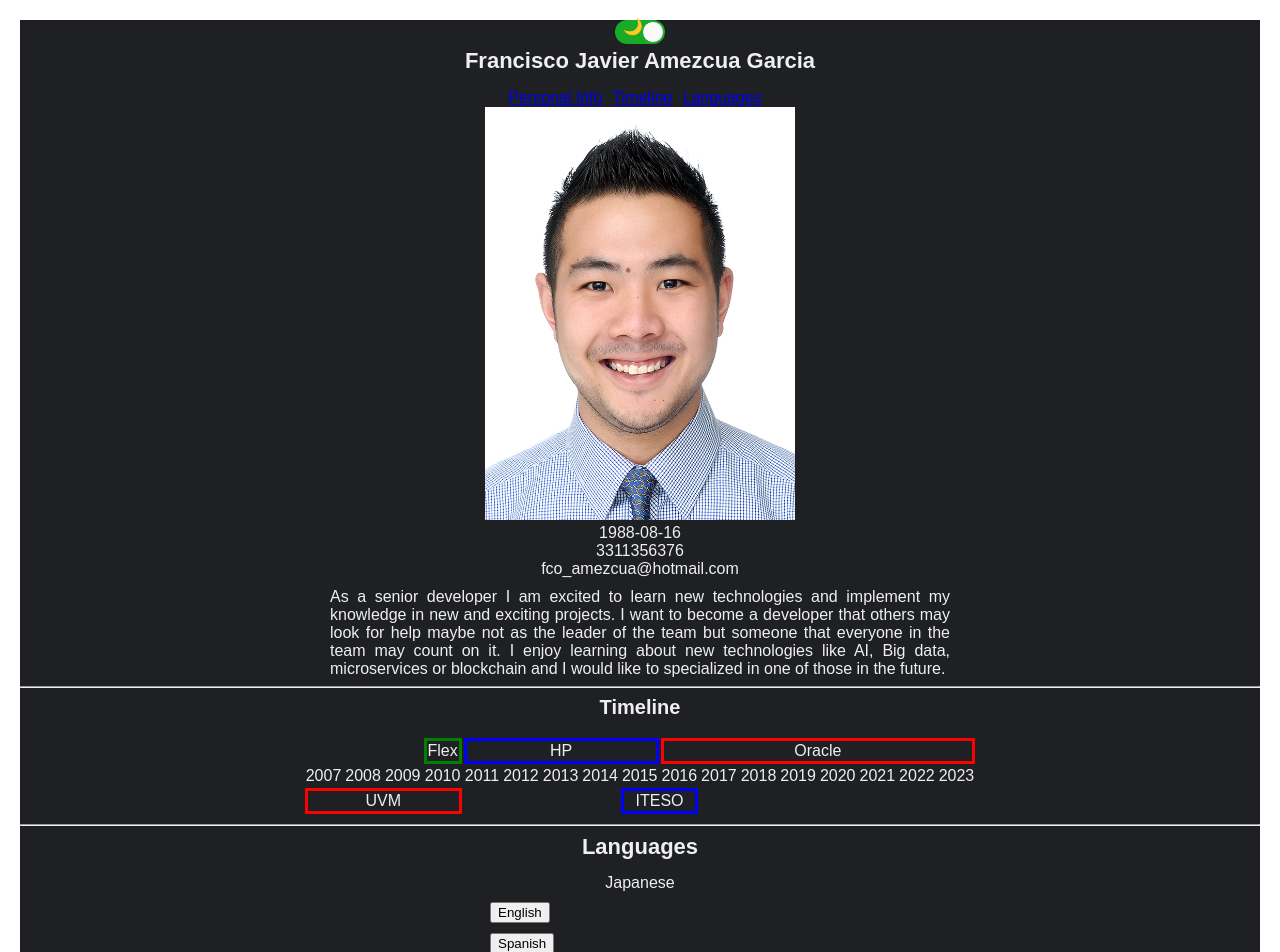
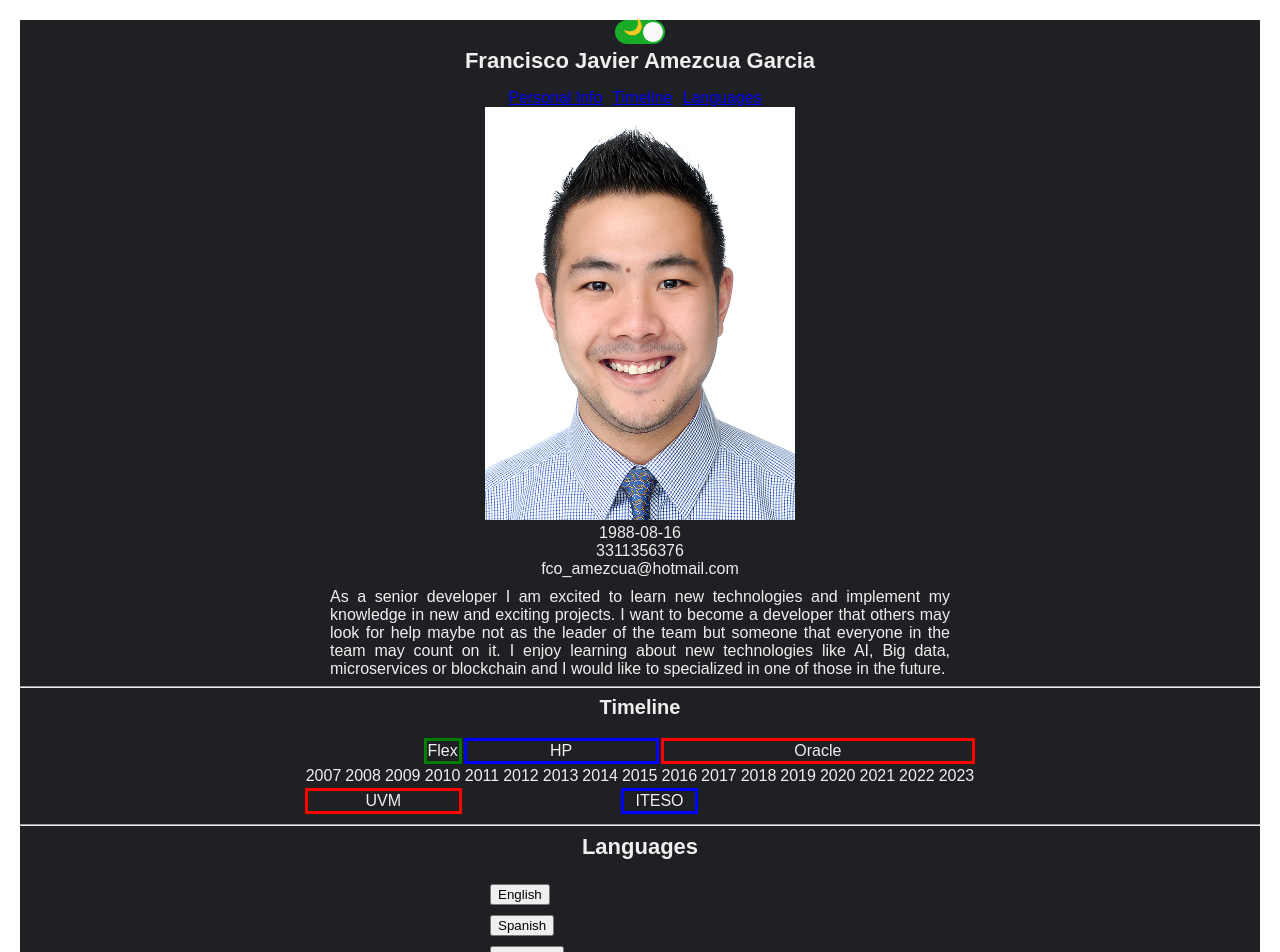
Before and after one commit to pacomaster/personal-page, a React (Create React App) app in the folder src/: page / in a window 1280 px wide. Shown: the top 952 px of the page. Built offline with nearby package versions, Linux system fonts and the light colour scheme.

Commit message:
Unit test translations

```diff
--- a/package.json
+++ b/package.json
@@ -37,6 +37,8 @@
     ]
   },
   "devDependencies": {
-    "@testing-library/react": "^14.1.2"
+    "@testing-library/dom": "^9.3.3",
+    "@testing-library/react": "^14.1.2",
+    "@testing-library/user-event": "^14.5.1"
   }
 }
--- a/src/Languages/Languages.js
+++ b/src/Languages/Languages.js
@@ -1,3 +1,4 @@
+import { useState } from 'react';
 import { useTranslation } from 'react-i18next';
 import '../i18n/config';
 
@@ -5,18 +6,23 @@ import '../i18n/config';
 
 export default function Languages({languages}) {
     const { i18n, t } = useTranslation();
+    const [isChange, setIsChange] = useState("false");
 
     function changeLang(lang_code){
         i18n.changeLanguage(lang_code);
+        setIsChange("true");
     }
 
     return (
         <div id="Languages" className="languages">
             <h1>Languages</h1>
-            <span>{t('japanese')}</span>
             <ul>
                 { Object.values(languages).map((description, key) => {
-                    return (<li data-testid={description.lang} key={key}><button onClick={() => changeLang(description.code)}>{t(description.lang)}</button></li>);
+                    return (
+                        <li data-testid={description.lang} key={key}>
+                            <button data-testid={description.code} onClick={() => changeLang(description.code)}>{t(description.lang)}</button>
+                        </li>
+                        );
                 })
                 }
             </ul>
```
Also changed, not shown: 2 other files (tests, documents, lock files or other folders).
